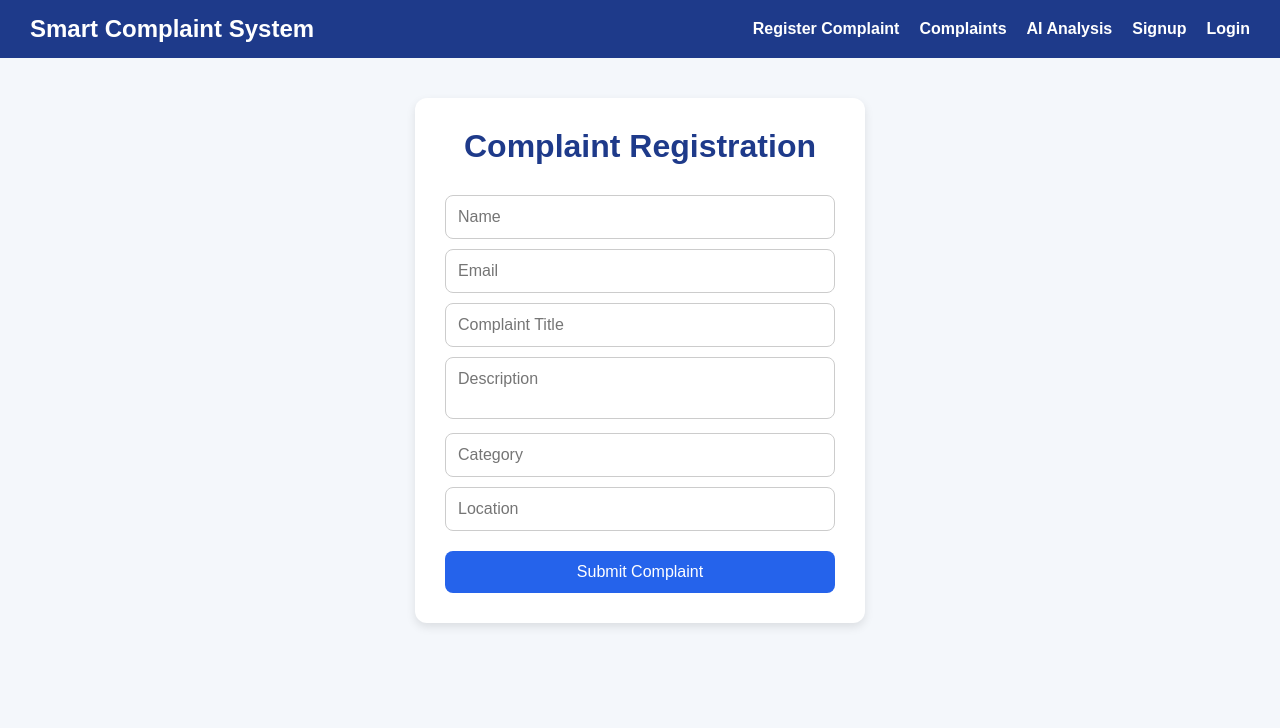
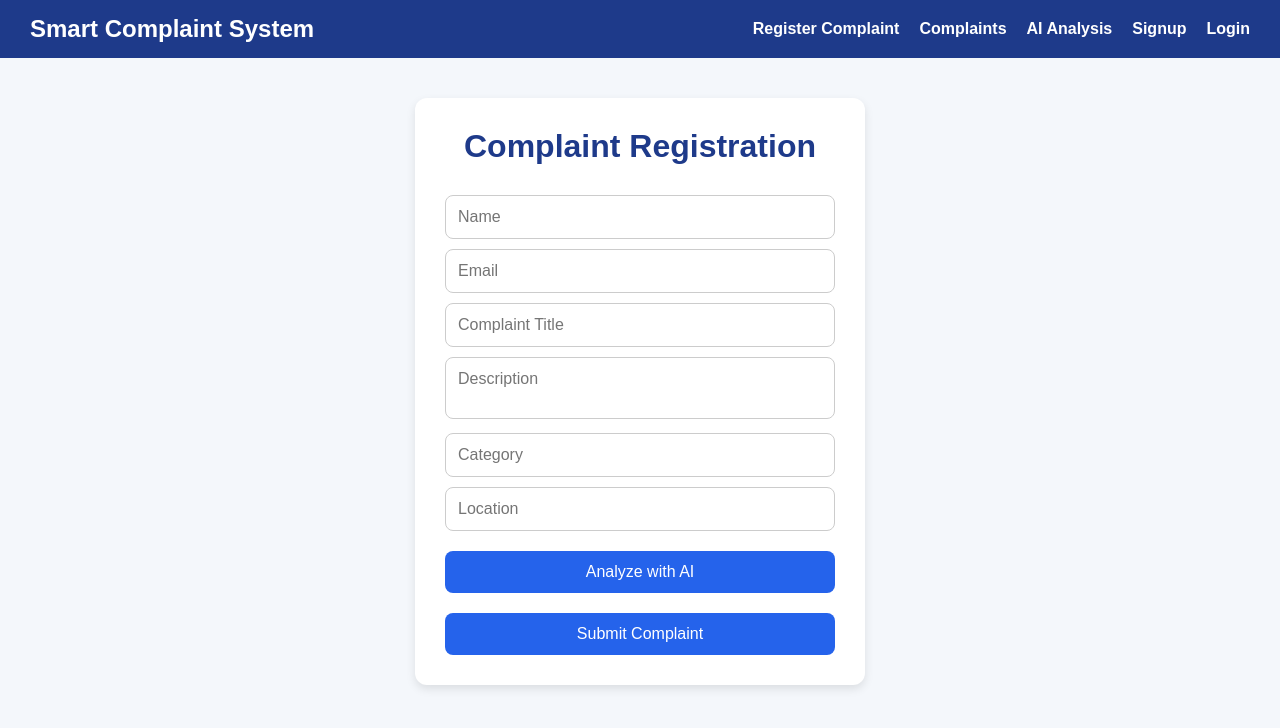
Before and after one commit to VaishnaviSahu206/smart-complaint-system, a React app in the folder frontend/: page /register-complaint in a window 1280 px wide. Shown: the top 728 px of the page. Built offline with nearby package versions, Linux system fonts and the light colour scheme; the HTML template or start-up script is replaced by a standard one.

Commit message:
Integrated AI analysis in complaint form

```diff
--- a/frontend/src/pages/ComplaintForm.jsx
+++ b/frontend/src/pages/ComplaintForm.jsx
@@ -15,6 +15,12 @@ function ComplaintForm() {
 
 });
 
+const [analysis, setAnalysis] =
+    useState("");
+
+const [loading, setLoading] =
+    useState(false);
+
     const handleChange = (e) => {
 
         setFormData({
@@ -24,7 +30,35 @@ function ComplaintForm() {
             [e.target.name]: e.target.value
         });
     };
+const handleAIAnalysis = async () => {
 
+    try {
+
+        setLoading(true);
+
+        const res = await axios.post(
+
+            "https://smart-complaint-system-ffih.onrender.com/api/ai/analyze",
+
+            {
+                complaint:
+                formData.description
+            }
+        );
+
+        setAnalysis(res.data.analysis);
+
+        setLoading(false);
+
+    } catch (error) {
+
+        console.log(error);
+
+        setLoading(false);
+
+        alert("AI Analysis Failed");
+    }
+};
     const handleSubmit = async (e) => {
 
         e.preventDefault();
@@ -45,6 +79,7 @@ function ComplaintForm() {
                 "https://smart-complaint-system-ffih.onrender.com/api/complaints",
 
                 formData,
+
 
                 {
                     headers: {
@@ -113,7 +148,34 @@ function ComplaintForm() {
                     placeholder="Location"
                     onChange={handleChange}
                 />
+<button
 
+    type="button"
+
+    onClick={handleAIAnalysis}
+>
+
+    Analyze with AI
+
+</button>
+{
+    loading &&
+
+    <h3>Analyzing...</h3>
+}
+
+{
+    analysis && (
+
+        <div className="ai-result">
+
+            <h3>AI Analysis</h3>
+
+            <p>{analysis}</p>
+
+        </div>
+    )
+}
                 <button type="submit">
 
                     Submit Complaint
--- a/frontend/src/pages/Login.jsx
+++ b/frontend/src/pages/Login.jsx
@@ -35,10 +35,23 @@ function Login() {
 
         } catch (error) {
 
-            console.log(error);
+   console.log(error);
 
-            alert("Login Failed");
-        }
+   const errorMessage =
+
+      error.response?.data?.message ||
+
+      "Login Failed";
+
+   alert(errorMessage);
+
+   if (
+      errorMessage.includes("signup")
+   ) {
+
+      navigate("/signup");
+   }
+}
     };
 
     return (
```
Also changed, not shown: 1 other file (tests, documents, lock files or other folders). Lines whose indentation alone changed are shown as unchanged.
